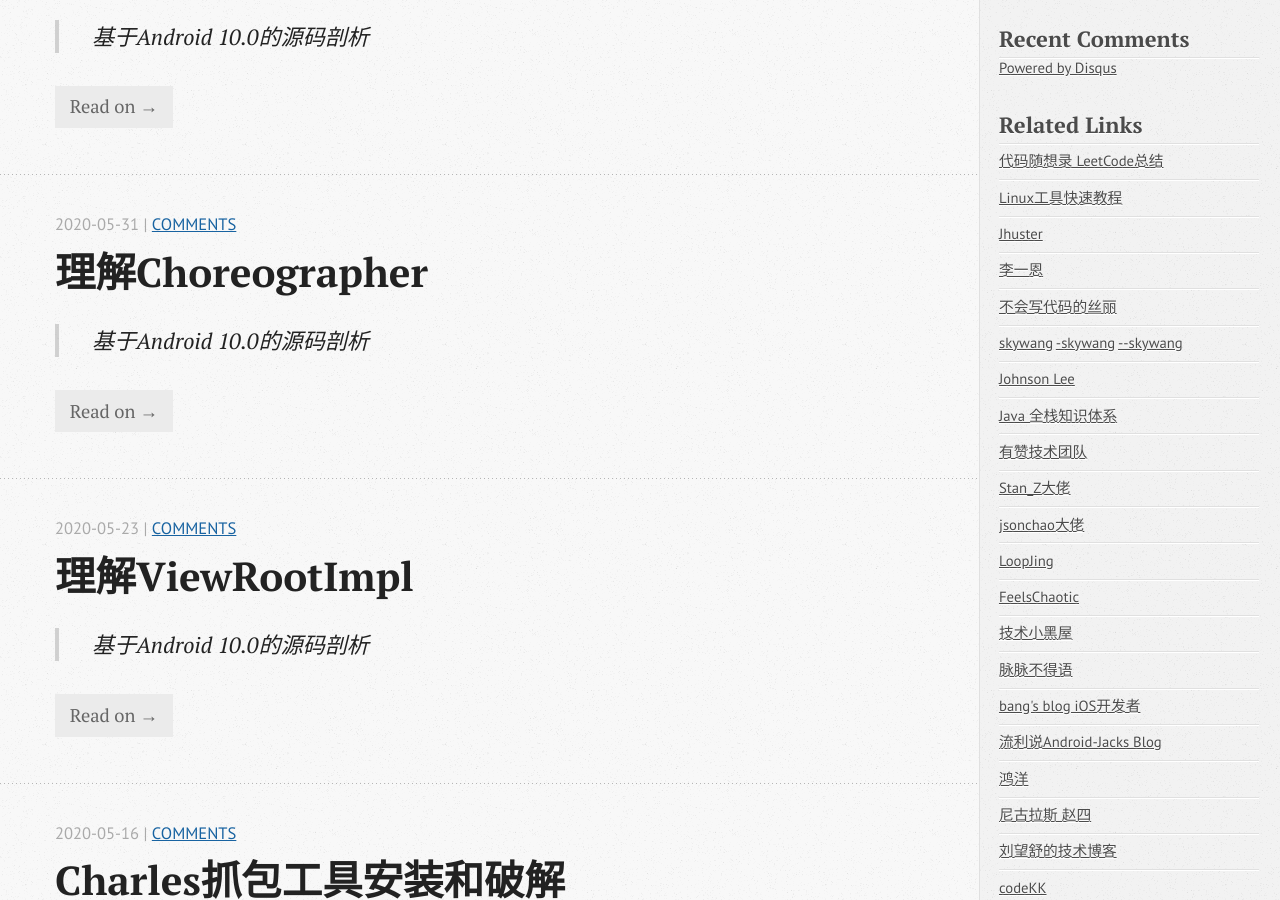
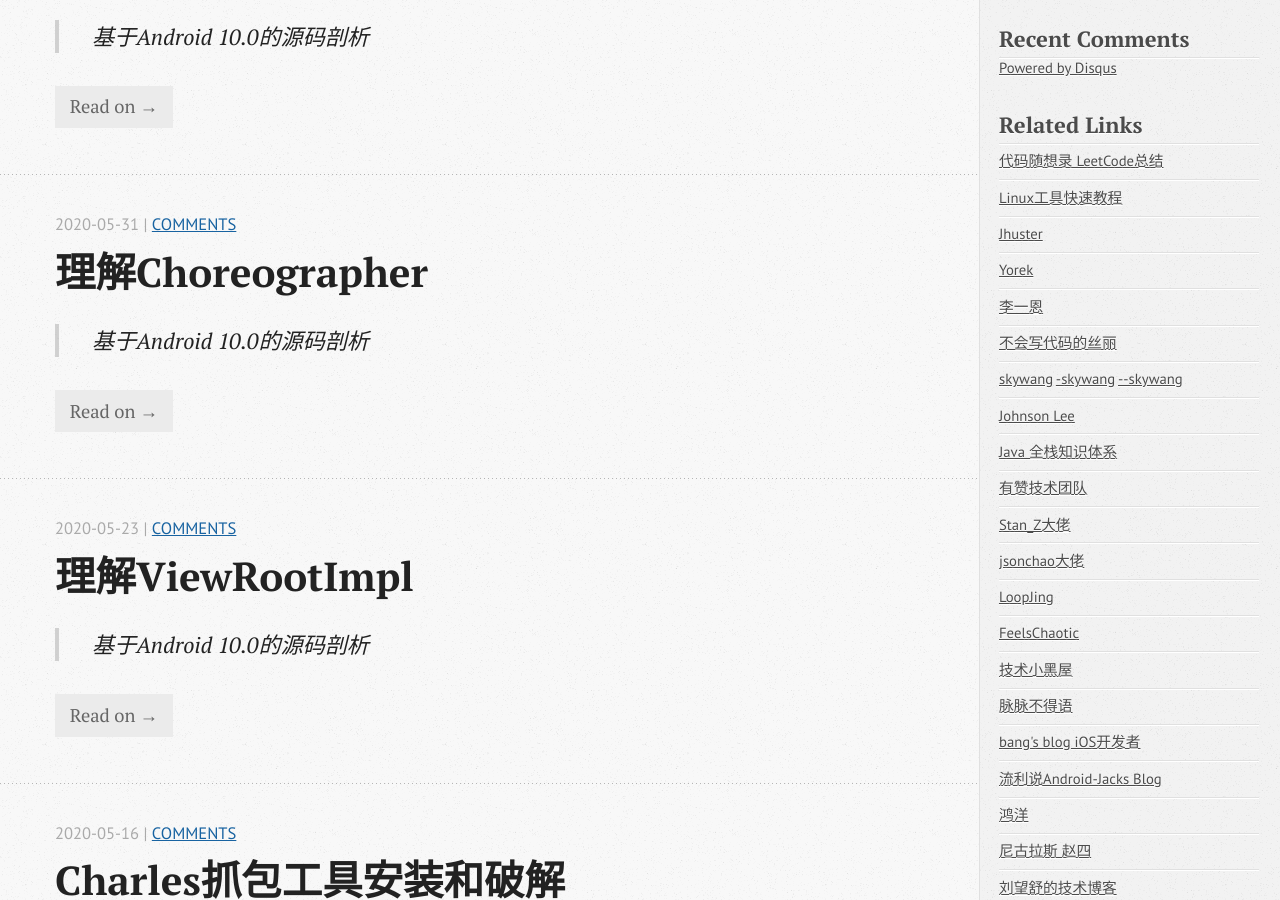
Before and after one commit to wangxinghe/wangxinghe.github.io, a Jekyll site: the page built from index.html, in a window 1280 px wide and 900 px high, scrolled down 1590 px. Built offline with Jekyll 4.4.1, drawn with Linux system fonts in a browser that asks for light colours; the list of posts is cut into pages by our own code; comment, search, counter and statistics services are not loaded.

Commit message:
update fl

```diff
--- a/_includes/asides/friendlink.html
+++ b/_includes/asides/friendlink.html
@@ -9,6 +9,9 @@
       </li>
       <li class="post">
             <a href="https://jhuster.com/">Jhuster</a>
+      </li>
+      <li class="post">
+            <a href="https://blog.yorek.xyz/">Yorek</a>
       </li>
       <li class="post">
             <a href="https://blog.csdn.net/qq_29966203">李一恩</a>
```
